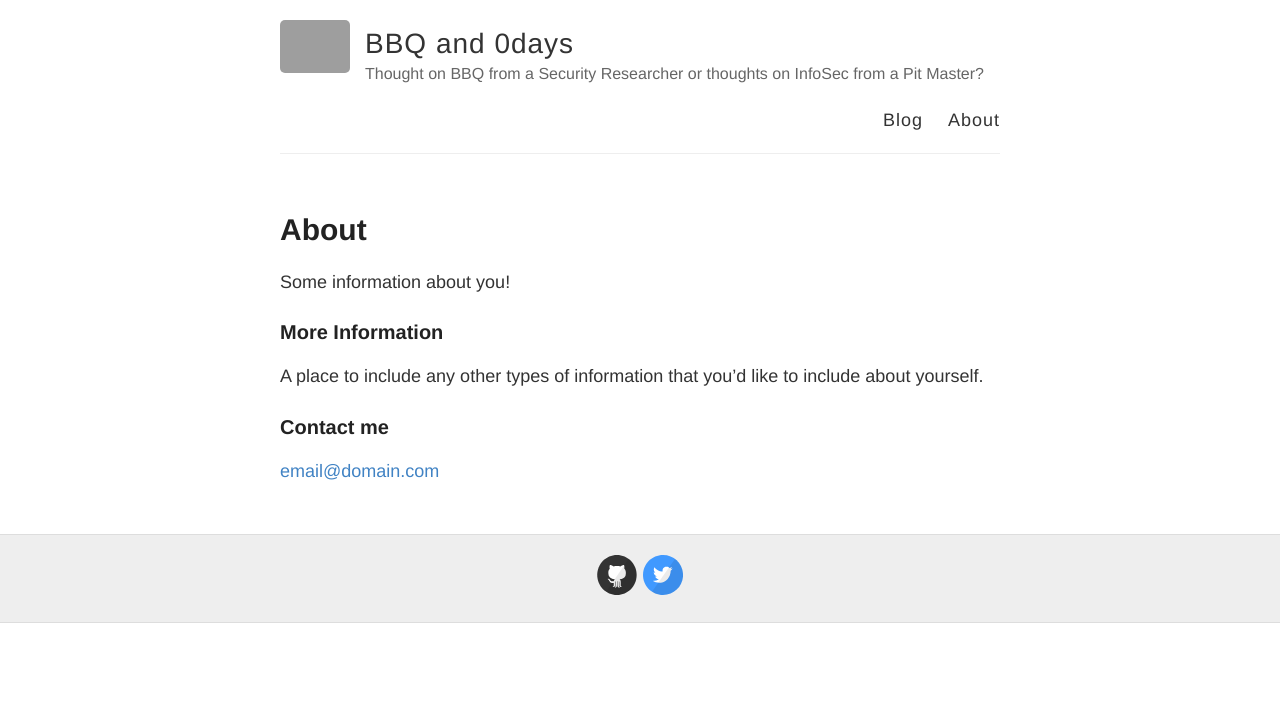
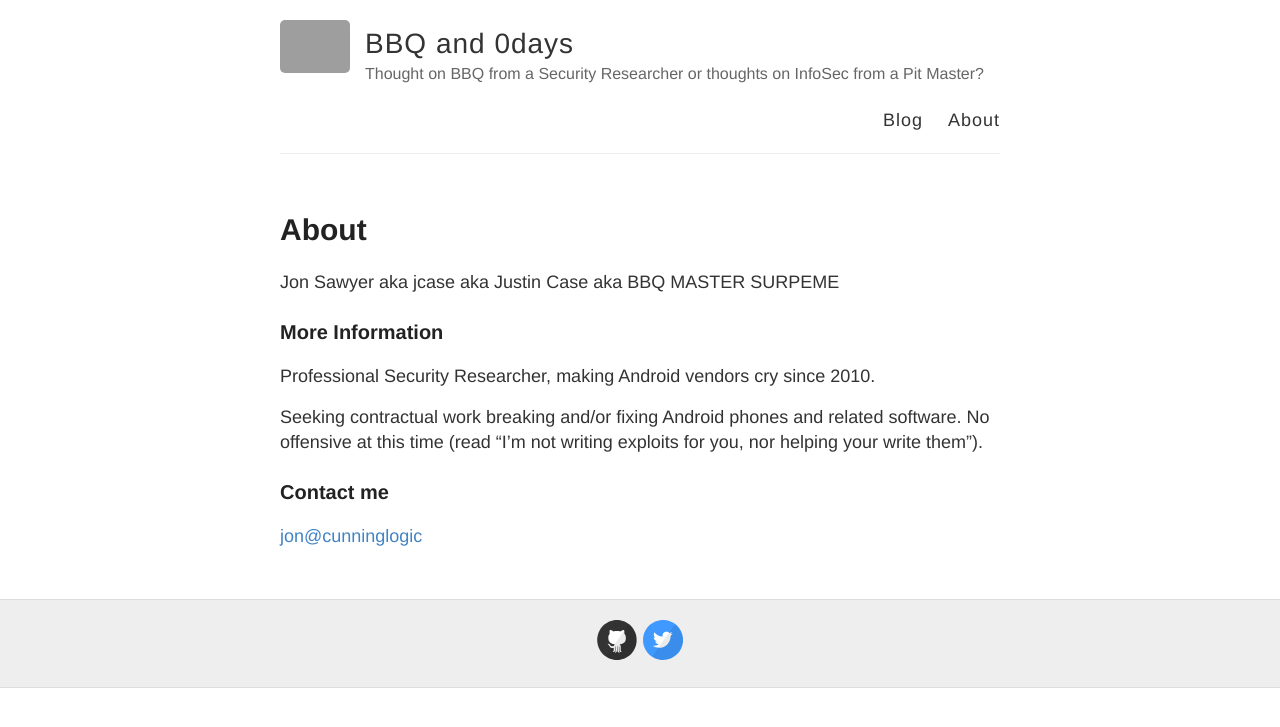
Before and after one commit to CunningLogic/cunninglogic.github.io, a Jekyll site: the page built from about.md, in a window 1280 px wide. Shown: the top 727 px of the page. Built offline with Jekyll 4.4.1, drawn with Linux system fonts in a browser that asks for light colours; grey boxes are pictures that could not be loaded.

Commit message:
about me

```diff
--- a/about.md
+++ b/about.md
@@ -4,12 +4,14 @@ title: About
 permalink: /about/
 ---
 
-Some information about you!
+Jon Sawyer aka jcase aka Justin Case aka BBQ MASTER SURPEME
 
 ### More Information
 
-A place to include any other types of information that you'd like to include about yourself.
+Professional Security Researcher, making Android vendors cry since 2010.
+
+Seeking contractual work breaking and/or fixing Android phones and related software. No offensive at this time (read "I'm not writing exploits for you, nor helping your write them").
 
 ### Contact me
 
-[email@domain.com](mailto:email@domain.com)
+[jon@cunninglogic](mailto:jon@cunninglogic.com)
```
